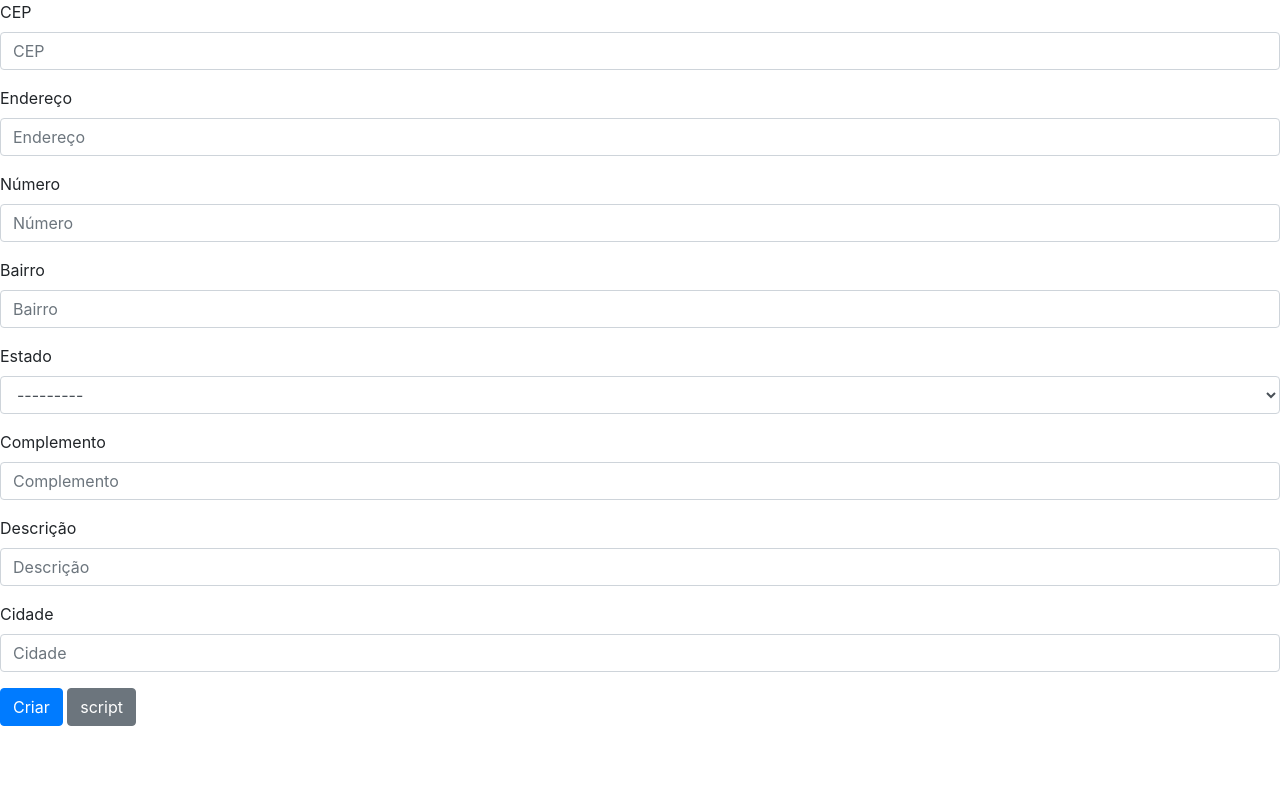
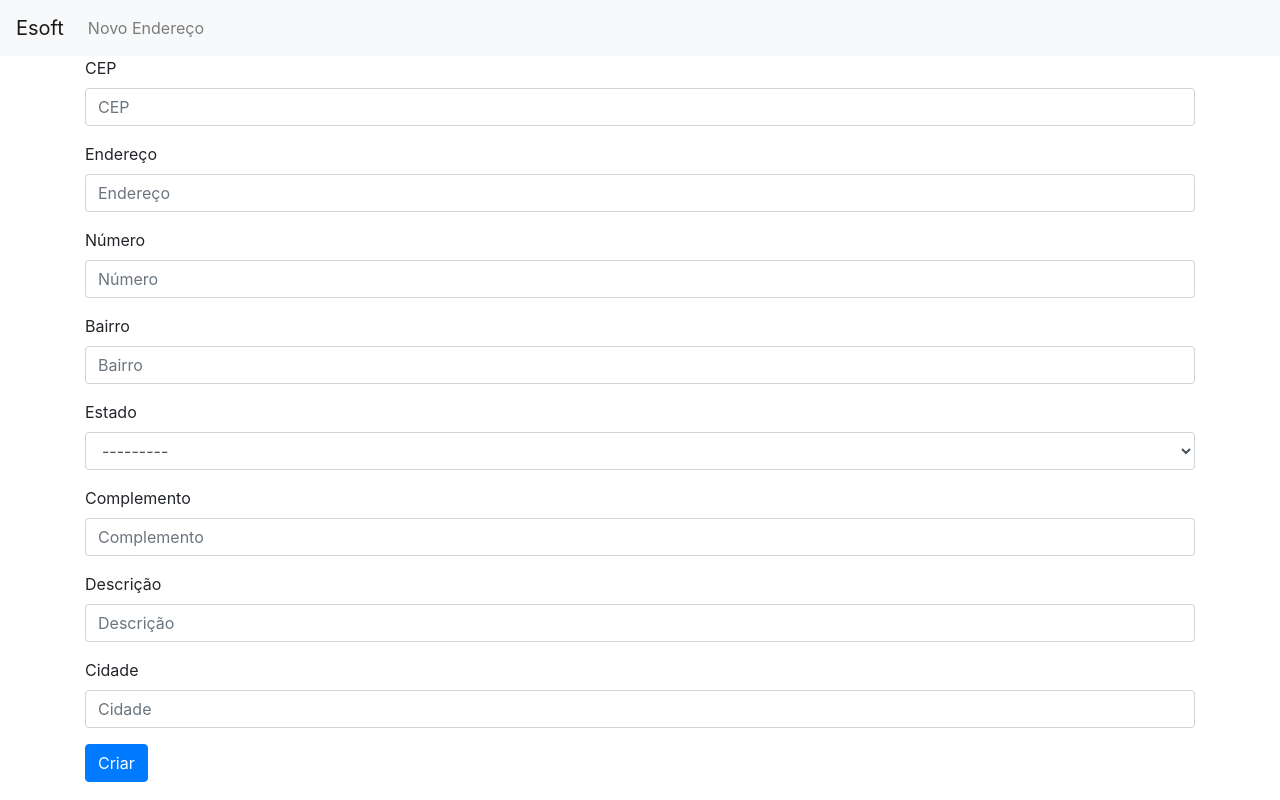
Before and after one commit to welbjr/esoft_project, a Django app: page /novo_endereco/ in a window 1280 px wide. Run offline with Django 4.2, Linux system fonts and the light colour scheme; some libraries are stand-ins or nearby versions.

Commit message:
Script que busca o CEP agora roda automaticamente após o usuário entrar os 8 dígitos. Início das melhorias na estética do html, e 'static/css/styles.css' adicionado, com apenas uma classe para esconder um 'alert' de erro.

```diff
--- /dev/null
+++ b/static/css/styles.css
@@ -0,0 +1,3 @@
+.hidden {
+  display: none;
+}
--- a/static/js/completeForm.js
+++ b/static/js/completeForm.js
@@ -1,3 +1,9 @@
+/**
+ * Scrip para buscar o CEP e preencher os campos de endereço automaticamente,
+ * ou mostrar um alerta de erro caso o CEP não seja encontrado.
+ */
+
+// Selecionando os elementos
 const postalCodeInput = document.getElementById("id_postal_code");
 const addressInput = document.getElementById("id_address");
 const numberInput = document.getElementById("id_number");
@@ -6,9 +12,14 @@ const stateInput = document.getElementById("id_state");
 const complementInput = document.getElementById("id_complement");
 const descriptionInput = document.getElementById("id_description");
 const cityInput = document.getElementById("id_city");
+const cepAlert = document.getElementById("cep-alert");
 
 async function completeForm() {
+  /* Essa função busca pelo CEP usando a api 'viacep', e preenche os campos de endereço,
+  ou mostra um alerta de erro caso o CEP não seja encontrado. */
+
   const cep = postalCodeInput.value;
+  cepAlert.classList.add("hidden");
 
   try {
     const response = await fetch(`https://viacep.com.br/ws/${cep}/json/`);
@@ -19,7 +30,14 @@ async function completeForm() {
     neighbourhoodInput.value = bairro;
     cityInput.value = localidade;
   } catch (error) {
-    // todo: mostrar uma notificação de erro para o usuário
-    console.log(error);
+    cepAlert.classList.remove("hidden");
+    addressInput.value = "";
   }
 }
+
+// Faz a busca do CEP quando o usuário digita 8 caracteres
+postalCodeInput.addEventListener("input", () => {
+  if (postalCodeInput.value.length === 8) {
+    completeForm();
+  }
+});
--- a/templates/address_create.html
+++ b/templates/address_create.html
@@ -9,11 +9,14 @@ do bootstrap -->
 {% bootstrap_messages %}
 
 {% block content %}
+  <div class="alert alert-danger hidden" role="alert" id="cep-alert">
+    CEP inválido.
+  </div>
+
   <form method="post">
     {% csrf_token %}
     {% bootstrap_form form layout='inline' %}
     <button type="submit" class="btn btn-primary">Criar</button>
-    <button class="btn btn-secondary" onclick="completeForm()">script</button>
   </form>
-  <script src="{% static 'js/completeForm.js' %}"></script>
+  <script type="text/javascript" src="{% static 'js/completeForm.js' %}"></script>
 {% endblock content %}
--- a/templates/base.html
+++ b/templates/base.html
@@ -1,8 +1,34 @@
+<!DOCTYPE html>
+<html lang="en">
+<head>
   {% load bootstrap4 %}
-
+  {% load static %}
   {% bootstrap_css %}
   {% bootstrap_javascript jquery='full' %}
   {% bootstrap_messages %}
+  <link rel="stylesheet" href="{% static 'css/styles.css' %}">
+  <meta charset="UTF-8">
+  <meta http-equiv="X-UA-Compatible" content="IE=edge">
+  <meta name="viewport" content="width=device-width, initial-scale=1.0">
+</head>
+<body>
+  <nav class="navbar navbar-expand-lg navbar-light bg-light">
+    <a class="navbar-brand" href="{% url 'address_list' %}">Esoft</a>
+    <button class="navbar-toggler" type="button" data-toggle="collapse" data-target="#navbarNav" aria-controls="navbarNav" aria-expanded="false" aria-label="Toggle navigation">
+      <span class="navbar-toggler-icon"></span>
+    </button>
+    <div class="collapse navbar-collapse" id="navbarNav">
+      <ul class="navbar-nav">
+        <li class="nav-item">
+          <a class="nav-link" href="{% url 'address_create' %}">Novo Endereço</a>
+        </li>
+      </ul>
+    </div>
+  </nav>
 
+  <div class="container">
     {% block content %}
     {% endblock content %}
+  </div>
+</body>
+</html>
```
Lines whose indentation alone changed are shown as unchanged.
